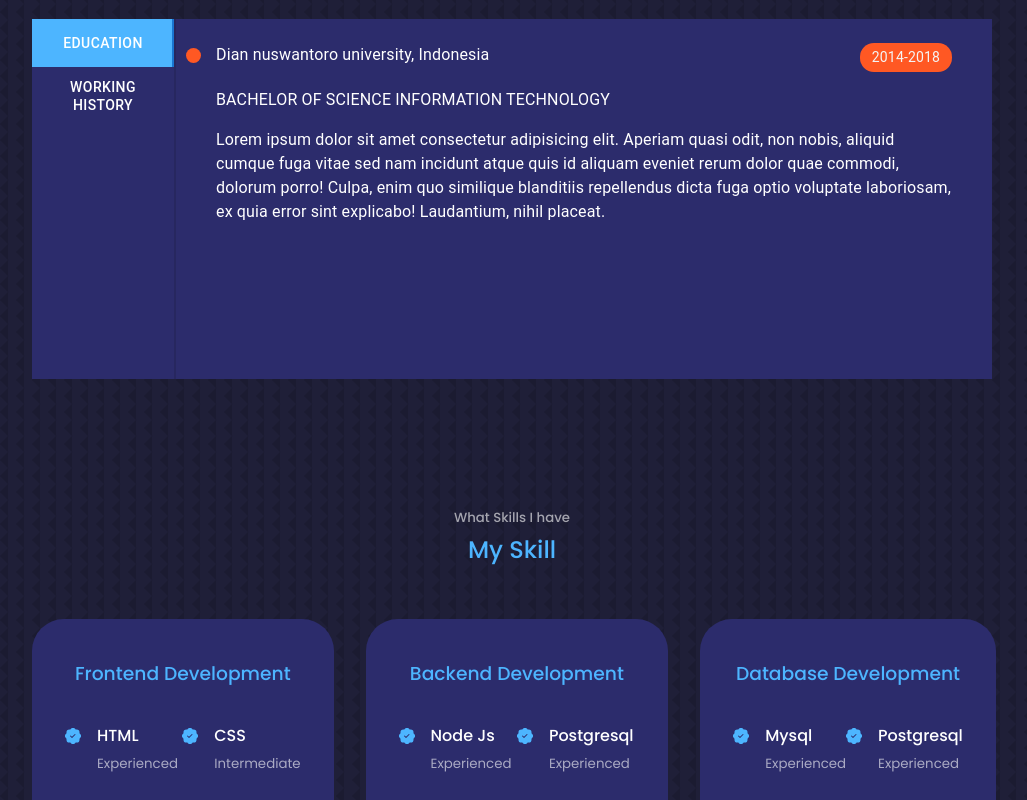
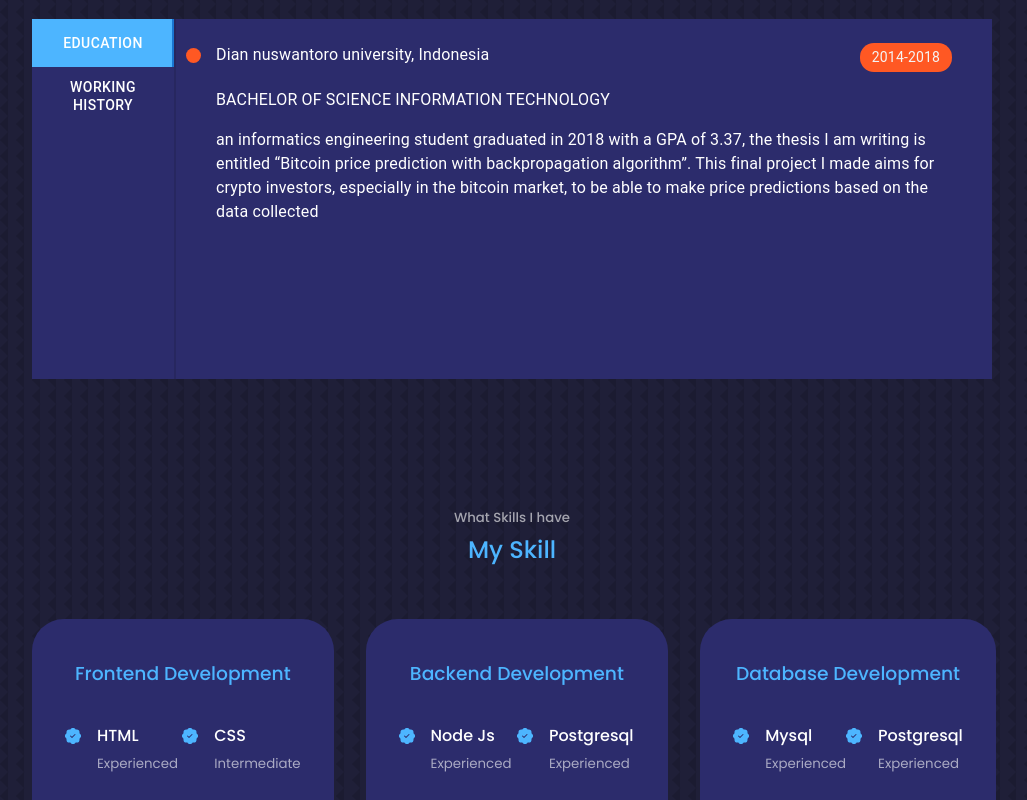
Before and after one commit to dimasmu/portofolio, a React (Create React App) app: page / in a window 1280 px wide. Shown: the part 860-1660 px from the top of the page, without its empty margins (128-1155 px from the left). Built offline with nearby package versions, Linux system fonts and the light colour scheme.

Commit message:
benerin about

```diff
--- a/package.json
+++ b/package.json
@@ -19,6 +19,7 @@
     "react-dom": "^18.1.0",
     "react-icons": "^4.3.1",
     "react-scripts": "5.0.1",
+    "react-toastify": "^9.0.8",
     "react-waypoint": "^10.3.0",
     "swiper": "^8.3.2",
     "web-vitals": "^2.1.4"
--- a/src/components/about/About.jsx
+++ b/src/components/about/About.jsx
@@ -126,7 +126,11 @@ const About = () => {
                   <div class="heading-date">2014-2018</div>
                 </div>
                 <div class="resume-sub-heading"><span>BACHELOR OF SCIENCE INFORMATION TECHNOLOGY</span></div>
-                <div class="resume-heading-description"><span>Lorem ipsum dolor sit amet consectetur adipisicing elit. Aperiam quasi odit, non nobis, aliquid cumque fuga vitae sed nam incidunt atque quis id aliquam eveniet rerum dolor quae commodi, dolorum porro! Culpa, enim quo similique blanditiis repellendus dicta fuga optio voluptate laboriosam, ex quia error sint explicabo! Laudantium, nihil placeat.</span></div>
+                <div class="resume-heading-description">
+                  <span>
+                    an informatics engineering student graduated in 2018 with a GPA of 3.37, the thesis I am writing is entitled “Bitcoin price prediction with backpropagation algorithm”. This final project I made aims for crypto investors, especially in the bitcoin market, to be able to make price predictions based on the data collected
+                  </span>
+                </div>
               </div>
             </div>
           </TabPanel>
@@ -166,7 +170,7 @@ const About = () => {
           </TabPanel>
         </Box>
       </div>
-      {/* <Waypoint onLeave={_handleLeave}/> */}
+      <Waypoint onLeave={_handleLeave}/>
     </section>
   )
 }
--- a/src/components/contact/Contact.jsx
+++ b/src/components/contact/Contact.jsx
@@ -61,6 +61,7 @@ const Contact = () => {
           <button type='submit' className='btn btn-primary'>Send message</button>
         </form>
       </div>
+      <Waypoint onLeave={_handleEnter} />
     </section>
   )
 }
--- a/src/components/footer/Footer.jsx
+++ b/src/components/footer/Footer.jsx
@@ -1,13 +1,13 @@
 import React from 'react'
 import './footer.css'
-import {FaFacebook} from 'react-icons/fa'
+import {FaLinkedin} from 'react-icons/fa'
 import {FiInstagram} from 'react-icons/fi'
 import {IoLogoTwitter} from 'react-icons/io'
 
 const Footer = () => {
   return (
     <footer>
-      <a href="#" className='footer__logo'>EGATOR</a>
+      <a href="https://www.youtube.com/watch?v=G-Cr00UYokU" className='footer__logo'>EGATOR</a>
       <ul className='permalinks'>
         <li><a href="#">Home</a></li>
         <li><a href="#about">About</a></li>
@@ -19,9 +19,8 @@ const Footer = () => {
       </ul>
 
       <div className='footer__socials'>
-        <a href="https://facebook.com"><FaFacebook/></a>
-        <a href="https://instagram.com"><FiInstagram/></a>
-        <a href="https://twitter.com"><IoLogoTwitter/></a>
+        <a href="https://www.linkedin.com/in/dimas-maendra-utomo-0a343b178/" target="_blank"><FaLinkedin/></a>
+        <a href="https://www.instagram.com/dimasmu27/" target="_blank"><FiInstagram/></a>
       </div>
 
       <div className="footer__copyright">
--- a/src/components/header/Header.jsx
+++ b/src/components/header/Header.jsx
@@ -11,6 +11,9 @@ function Header() {
   const _handleEnter = () => {
     setActive('#')
   }
+  const _handleLeave = () => {
+    setActive('#about')
+  }
   return (
     <header>
       <Waypoint onEnter={_handleEnter} />
@@ -20,6 +23,7 @@ function Header() {
           <div className="profile__picture-background"></div>
         </div>
       </div>
+      <Waypoint onLeave={_handleLeave} />
     </header>
   )
 }
```
Also changed, not shown: 1 other file (tests, documents, lock files or other folders).
